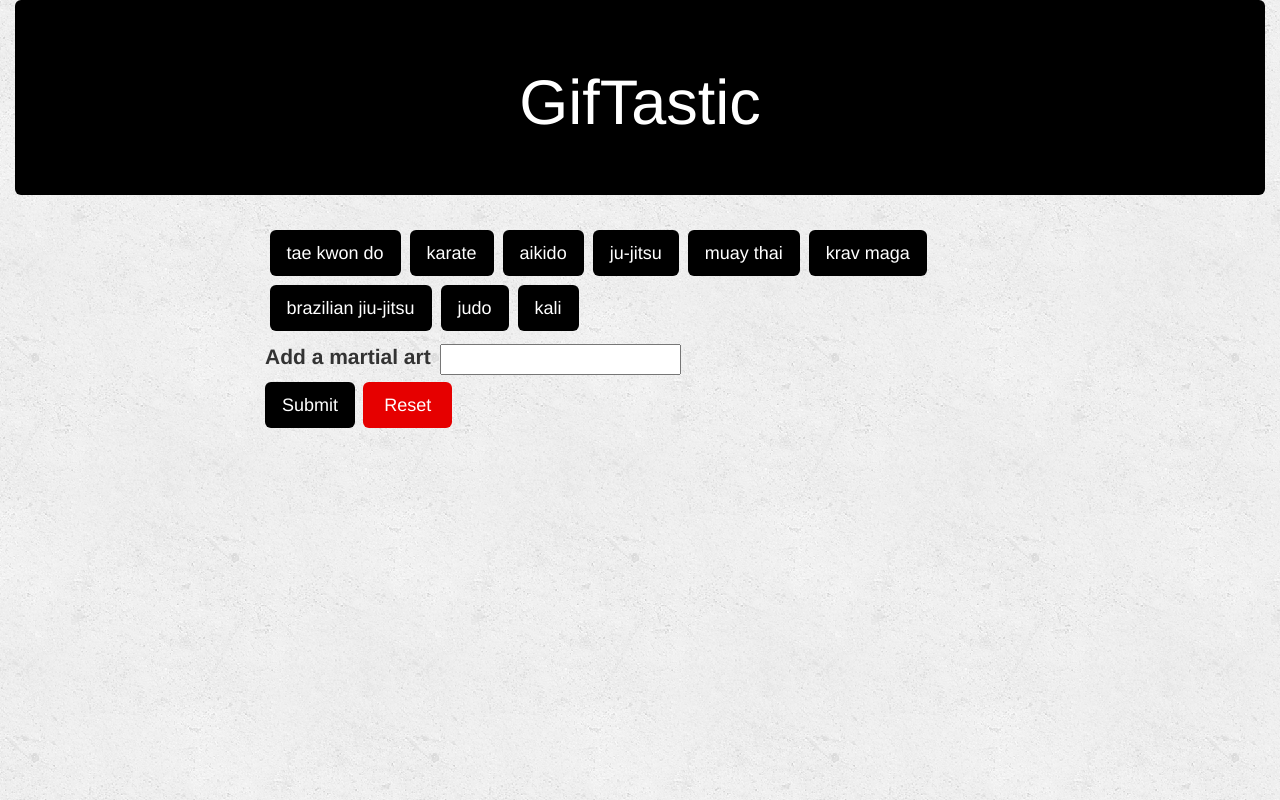
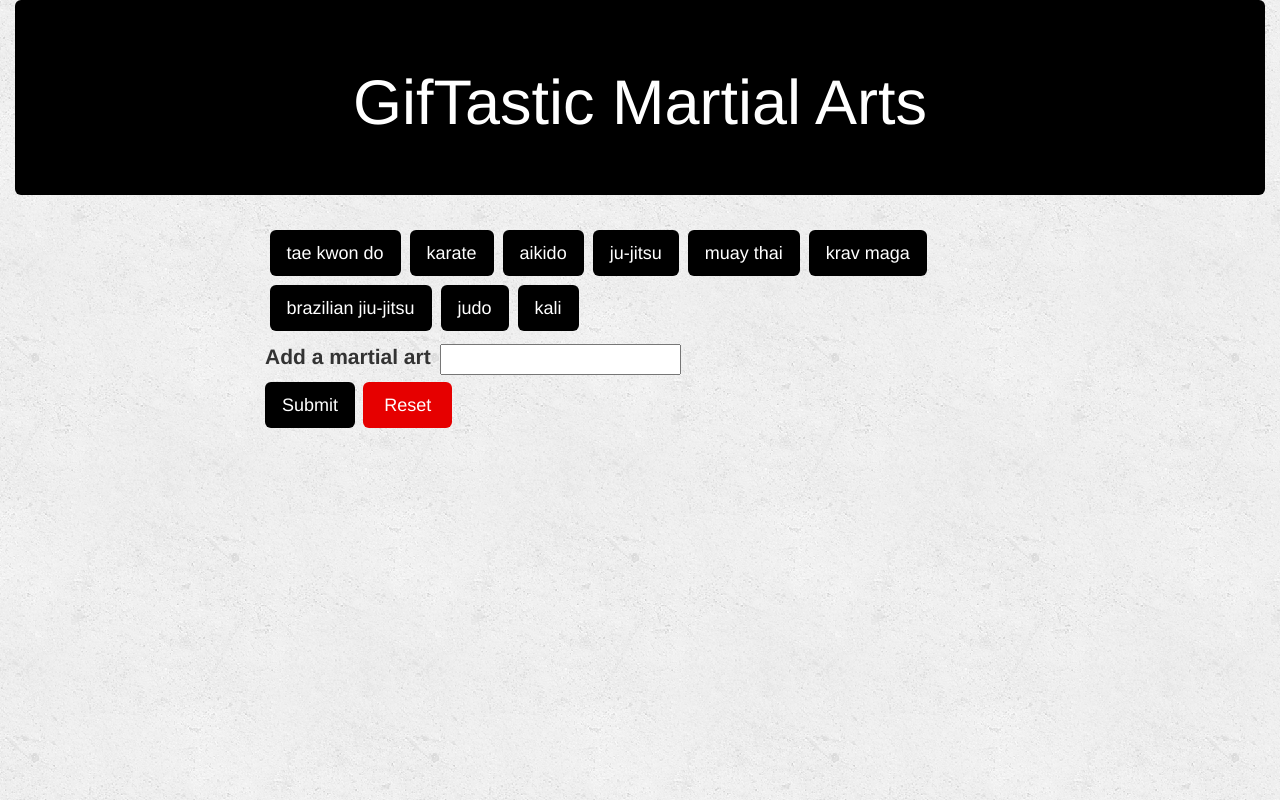
Before and after one commit to AgesilausDrako/GifTastic, a plain HTML site: page index.html in a window 1280 px wide. Drawn offline with nearby package versions, Linux system fonts and the light colour scheme.

Commit message:
changed jumbotron title

```diff
--- a/index.html
+++ b/index.html
@@ -12,7 +12,7 @@
 	<body>
 	<div class="container-fluid">
 	<div class="jumbotron text-center">
-	    	<h1>GifTastic</h1>
+	    	<h1>GifTastic Martial Arts</h1>
 	  	</div>
 	</div>
 	<div class="container">
```
